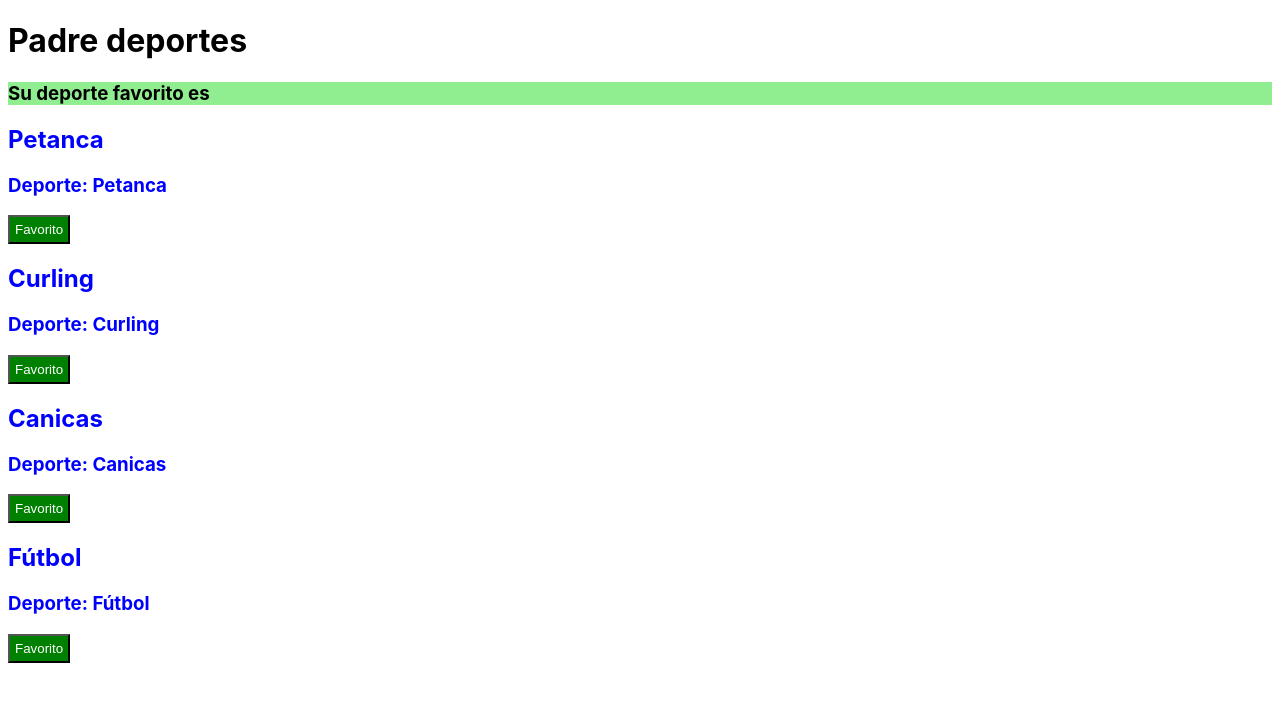
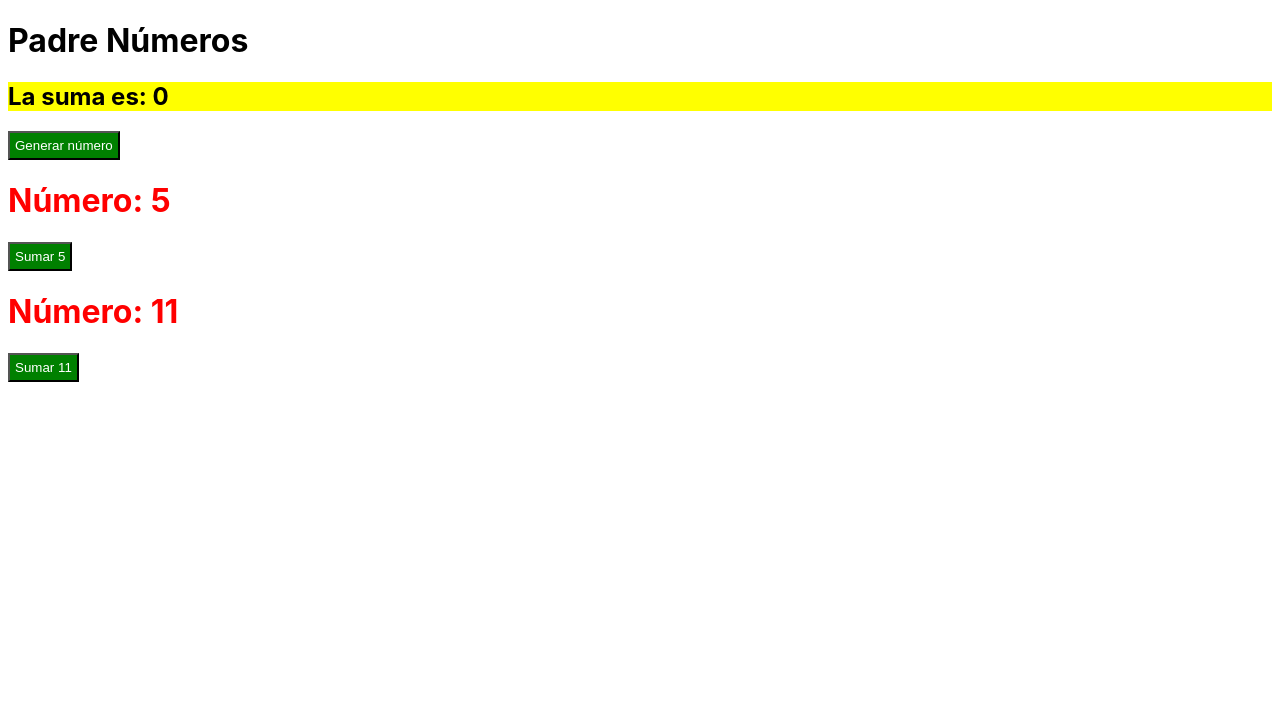
Before and after one commit to Bryanjrc/reactclasesjsx, a React (Create React App) app: page / in a window 1280 px wide. Shown: the top 702 px of the page. Built offline with nearby package versions, Linux system fonts and the light colour scheme.

Commit message:
Add PadreNumeros and HijoNumero components; implement state management for number generation and summation

```diff
--- a/src/components/DibujosComplejosArray.jsx
+++ b/src/components/DibujosComplejosArray.jsx
@@ -5,7 +5,7 @@
     dibujarNumeros = () => {
         let lista = [];
         for (let i = 1; i <= 7; i++){
-            var num = parseInt(Math.random() * 120) + 1;
+            var num = parseInt((Math.random() * 120) + 1);
             lista.push(<li key = {i}>{num}</li>)
         }
         return lista;
--- /dev/null
+++ b/src/components/HijoNumero.jsx
@@ -0,0 +1,26 @@
+import { Component } from "react";
+
+class HijoNumero extends Component {
+
+    seleccionarNumero = () => {
+        //CUANDO DESEEMOS, LLAMAMOS AL PADRE MEDIANTE SU METODO
+        //EN props
+        this.props.sumarNumeros(this.props.numero);
+    }
+
+    render() {
+        return (
+            <div>
+                <h1 style={{color:"red"}}>
+                    Número: {this.props.numero}
+                </h1>
+
+                <button onClick={this.seleccionarNumero}>
+                    Sumar {this.props.numero}
+                </button>
+            </div>
+        )
+    }
+}
+
+export default HijoNumero;
--- /dev/null
+++ b/src/components/PadreNumeros.jsx
@@ -0,0 +1,62 @@
+import { Component } from "react";
+import HijoNumero from "./HijoNumero";
+
+
+class PadreNumeros extends Component {
+
+    state = {
+        numeros: [5, 11],
+        suma: 0
+    }
+
+    cargarAleatorios = () => {
+        for(let i = 0; i<=4; i++){
+            let aleat = parseInt((Math.random() * 500) + 1)
+            this.state.numeros.push(aleat);
+        }
+        this.setState({
+            numeros: this.state.numeros
+        })
+    }
+
+    sumarNumeros = (valor) => {
+        this.setState({
+            suma: this.state.suma + parseInt(valor)
+        })
+    }
+
+    generarNumero = () => {
+        let aleat = parseInt((Math.random()*500)+1)
+        this.state.numeros.push(aleat);
+        this.setState({
+            numeros: this.state.numeros
+        })
+    }
+
+    render() {
+        return(
+            <div>
+                <h1>Padre Números</h1>
+                <h2 style={{backgroundColor: "yellow"}}>
+                    La suma es: {this.state.suma}
+                </h2>
+                <button onClick={this.generarNumero}>
+                    Generar número
+                </button>
+                {
+                    this.state.numeros.map((num, index) => {
+                        return (
+                            <HijoNumero numero = {num} key={index}
+                            sumarNumeros = {this.sumarNumeros}/>
+                        )
+                    })
+                }
+
+
+            </div>
+        )
+    }
+
+}
+
+export default PadreNumeros;
--- a/src/index.js
+++ b/src/index.js
@@ -7,12 +7,14 @@
 import DibujosComplejosArray from './components/DibujosComplejosArray';
 import DibujosComplejosRender from './components/DibujosComplejosRender';
 import PadreDeportes from './components/PadreDeportes';
+import PadreNumeros from './components/PadreNumeros';
 
 const root = ReactDOM.createRoot(document.getElementById('root'));
 root.render(
   <React.StrictMode>
+    <PadreNumeros/>
+    {/*
     <PadreDeportes/>
-    {/*
     <DibujosComplejosRender/>
     <DibujosComplejosArray/>
     <Contador inicio = "5"/>
```
